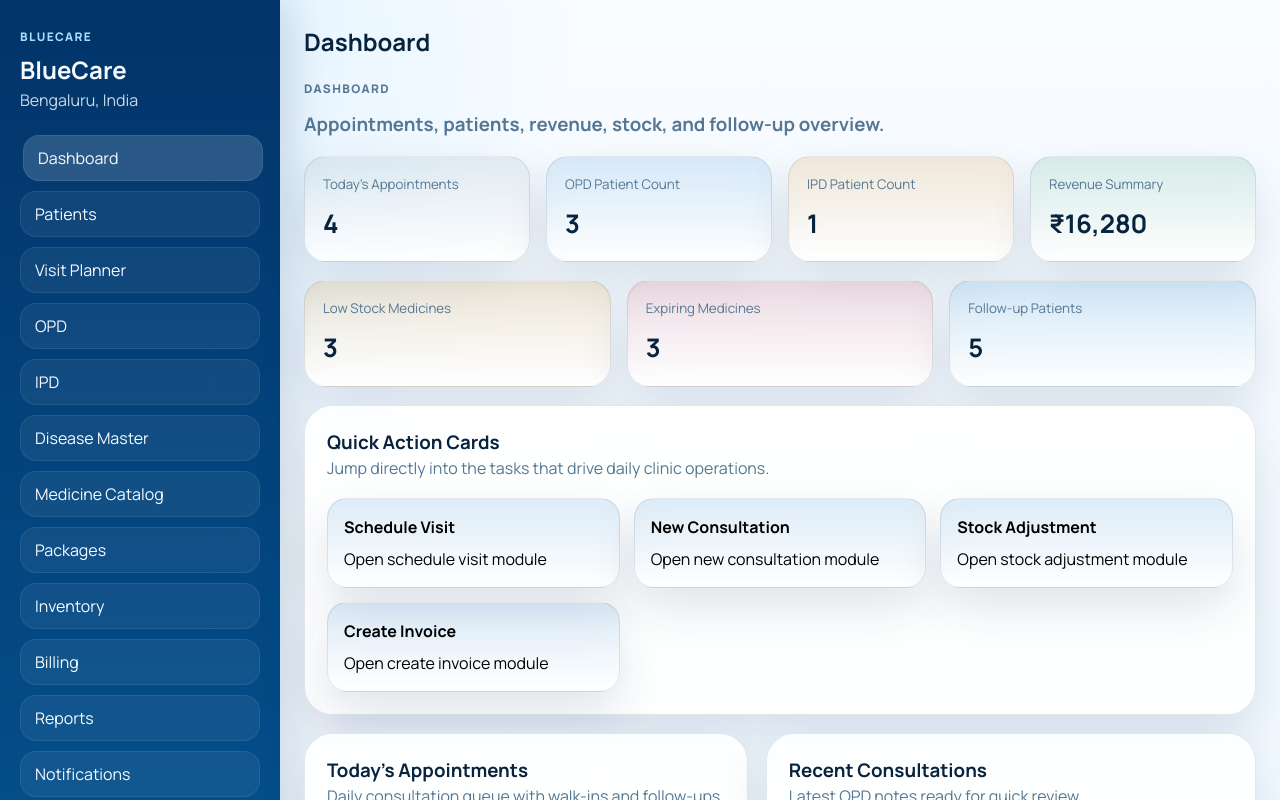
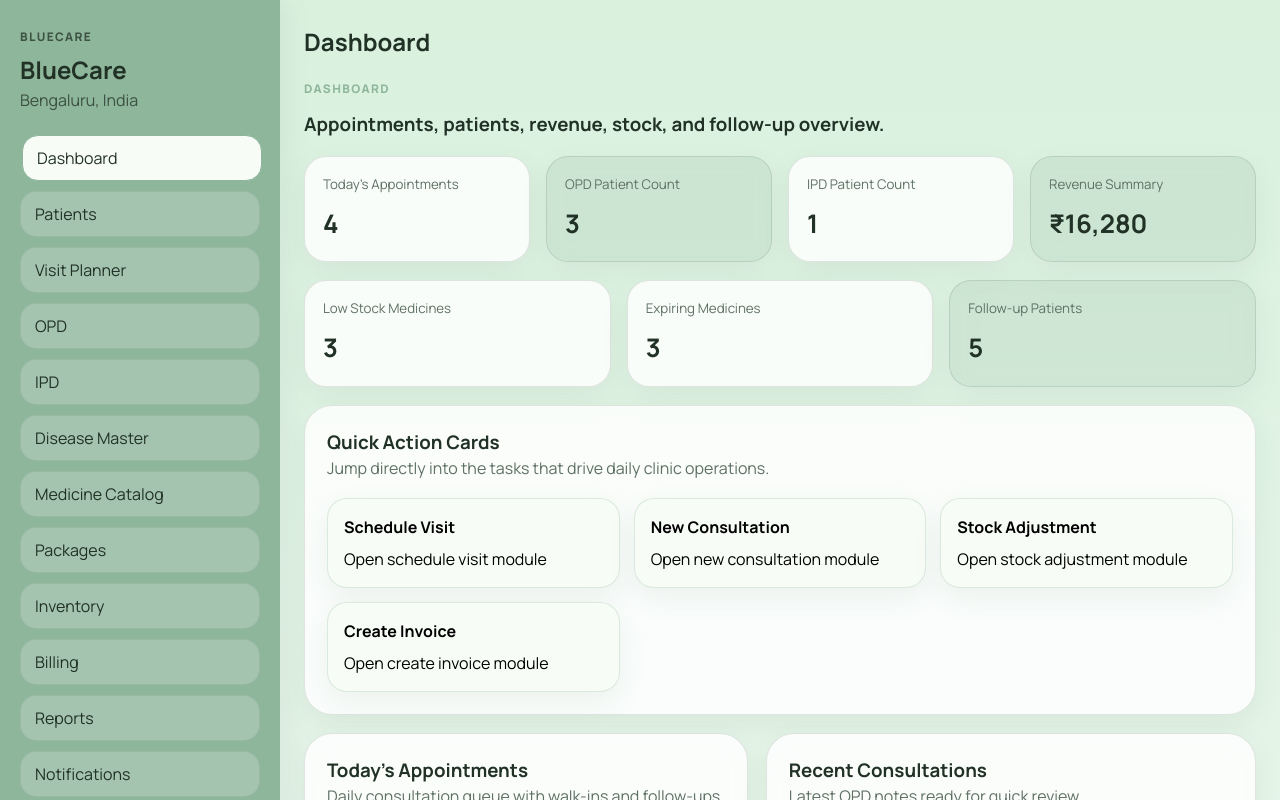
Before and after one commit to aniketnalli20/bluecaresolutions, a React (Vite) app in the folder frontend/: page / in a window 1280 px wide. Shown: the top 800 px of the page. Built offline with nearby package versions, Linux system fonts and the light colour scheme.

Commit message:
style: update app's color theme to earthy green
update all CSS color variables for light and dark modes, adjust component shadows and backgrounds, and add consistent focus-visible outline styles for better accessibility

```diff
--- a/frontend/src/App.css
+++ b/frontend/src/App.css
@@ -1,45 +1,41 @@
 :root {
-  --bg: #eff8ff;
-  --surface: rgba(255, 255, 255, 0.88);
-  --surface-strong: #ffffff;
-  --sidebar: linear-gradient(180deg, #023469, #0562a4);
-  --text: #08233d;
-  --muted: #557793;
-  --line: rgba(8, 35, 61, 0.1);
-  --primary: #0b75c9;
-  --primary-soft: rgba(11, 117, 201, 0.14);
-  --success: #0f8a5f;
-  --success-soft: rgba(15, 138, 95, 0.14);
+  --bg: #daf1de;
+  --surface: rgba(255, 255, 255, 0.82);
+  --surface-strong: #f8fcf7;
+  --sidebar: #8eb69b;
+  --text: #213126;
+  --muted: #5f7065;
+  --line: rgba(95, 112, 101, 0.18);
+  --primary: #8eb69b;
+  --primary-soft: rgba(142, 182, 155, 0.2);
+  --success: #8eb69b;
+  --success-soft: rgba(142, 182, 155, 0.2);
   --warning: #c77700;
   --warning-soft: rgba(199, 119, 0, 0.15);
   --danger: #c4334c;
   --danger-soft: rgba(196, 51, 76, 0.15);
-  --shadow: 0 20px 48px rgba(2, 43, 84, 0.12);
-  --page:
-    radial-gradient(circle at top left, rgba(103, 195, 255, 0.22), transparent 30%),
-    linear-gradient(180deg, #f8fcff 0%, #ecf7ff 100%);
+  --shadow: 0 10px 28px rgba(76, 97, 83, 0.08);
+  --page: linear-gradient(180deg, #daf1de 0%, #eef8f0 100%);
 }
 
 [data-theme='dark'] {
-  --bg: #071321;
-  --surface: rgba(10, 22, 38, 0.92);
-  --surface-strong: #091627;
-  --sidebar: linear-gradient(180deg, #06111d, #0a2d50);
-  --text: #ecf5ff;
-  --muted: #a2bfd8;
-  --line: rgba(162, 191, 216, 0.14);
-  --primary: #59b4ff;
-  --primary-soft: rgba(89, 180, 255, 0.16);
-  --success: #4ed0a0;
-  --success-soft: rgba(78, 208, 160, 0.16);
-  --warning: #f3ad45;
+  --bg: #111814;
+  --surface: rgba(26, 35, 29, 0.94);
+  --surface-strong: #1d2721;
+  --sidebar: #1a231e;
+  --text: #edf3ee;
+  --muted: #b3c1b7;
+  --line: rgba(179, 193, 183, 0.16);
+  --primary: #8eb69b;
+  --primary-soft: rgba(142, 182, 155, 0.24);
+  --success: #8eb69b;
+  --success-soft: rgba(142, 182, 155, 0.24);
+  --warning: #e6b35a;
   --warning-soft: rgba(243, 173, 69, 0.18);
   --danger: #ff7c97;
   --danger-soft: rgba(255, 124, 151, 0.18);
-  --shadow: 0 24px 54px rgba(0, 0, 0, 0.34);
-  --page:
-    radial-gradient(circle at top left, rgba(89, 180, 255, 0.08), transparent 28%),
-    linear-gradient(180deg, #040b14 0%, #071321 100%);
+  --shadow: 0 14px 36px rgba(0, 0, 0, 0.22);
+  --page: linear-gradient(180deg, #111814 0%, #17201a 100%);
 }
 
 .app-shell {
@@ -59,13 +55,12 @@
   gap: 22px;
   align-content: start;
   background: var(--sidebar);
-  color: #f6fbff;
-  box-shadow: 12px 0 36px rgba(2, 43, 84, 0.14);
+  color: var(--text);
+  box-shadow: 8px 0 24px rgba(76, 97, 83, 0.08);
 }
 
 .brand-block h1,
 .workspace h2,
-.hero-card h3,
 .section-intro h3,
 .panel h3,
 .empty-state h3 {
@@ -90,14 +85,15 @@
   letter-spacing: 0.12em;
   font-size: 0.74rem;
   font-weight: 800;
+  color: var(--primary);
 }
 
 .brand-block .eyebrow {
-  color: #a8dcff;
+  color: rgba(33, 49, 38, 0.75);
 }
 
 .brand-block p:not(.eyebrow) {
-  color: rgba(246, 251, 255, 0.82);
+  color: rgba(33, 49, 38, 0.76);
   line-height: 1.6;
 }
 
@@ -112,14 +108,26 @@
   border-radius: 16px;
   text-align: left;
   color: inherit;
-  background: rgba(255, 255, 255, 0.06);
-  border: 1px solid rgba(255, 255, 255, 0.08);
+  background: rgba(255, 255, 255, 0.2);
+  border: 1px solid rgba(33, 49, 38, 0.08);
 }
 
 .nav-button.active,
 .nav-button:hover {
-  background: rgba(255, 255, 255, 0.16);
-  transform: translateX(3px);
+  background: var(--surface-strong);
+  border-color: var(--primary);
+  transform: translateX(2px);
+}
+
+.nav-button:focus-visible,
+.primary-button:focus-visible,
+.ghost-button:focus-visible,
+.chip-button:focus-visible,
+input:focus-visible,
+select:focus-visible,
+textarea:focus-visible {
+  outline: 2px solid var(--primary);
+  outline-offset: 2px;
 }
 
 .sidebar-card {
@@ -128,8 +136,8 @@
   display: grid;
   gap: 12px;
   border-radius: 22px;
-  background: rgba(255, 255, 255, 0.08);
-  border: 1px solid rgba(255, 255, 255, 0.12);
+  background: rgba(255, 255, 255, 0.28);
+  border: 1px solid rgba(33, 49, 38, 0.08);
 }
 
 .workspace {
@@ -144,6 +152,12 @@
   justify-content: space-between;
   gap: 16px;
   align-items: flex-start;
+}
+
+.workspace h2,
+.panel h3,
+.section-intro h3 {
+  color: var(--text);
 }
 
 .toolbar,
@@ -166,7 +180,7 @@
   border: 1px solid var(--line);
   background: var(--surface);
   box-shadow: var(--shadow);
-  backdrop-filter: blur(14px);
+  backdrop-filter: blur(10px);
 }
 
 .panel,
@@ -254,23 +268,23 @@
 }
 
 .stat-card.primary {
-  background: linear-gradient(180deg, var(--primary-soft), var(--surface));
+  background: var(--primary-soft);
 }
 
 .stat-card.success {
-  background: linear-gradient(180deg, var(--success-soft), var(--surface));
+  background: var(--success-soft);
 }
 
 .stat-card.warning {
-  background: linear-gradient(180deg, var(--warning-soft), var(--surface));
+  background: rgba(255, 255, 255, 0.82);
 }
 
 .stat-card.danger {
-  background: linear-gradient(180deg, var(--danger-soft), var(--surface));
+  background: rgba(255, 255, 255, 0.82);
 }
 
 .stat-card.info {
-  background: linear-gradient(180deg, rgba(85, 119, 147, 0.12), var(--surface));
+  background: rgba(255, 255, 255, 0.82);
 }
 
 .action-grid {
@@ -289,11 +303,12 @@
 }
 
 .quick-action {
-  background: linear-gradient(180deg, var(--primary-soft), var(--surface));
+  background: var(--surface-strong);
+  border-color: rgba(142, 182, 155, 0.28);
 }
 
 .list-card.active {
-  outline: 2px solid rgba(11, 117, 201, 0.3);
+  outline: 2px solid var(--primary);
 }
 
 .list-card-header,
@@ -327,11 +342,12 @@
 }
 
 .info-pill {
-  background: rgba(255, 255, 255, 0.78);
+  background: var(--primary-soft);
+  color: var(--text);
 }
 
 .status-pill {
-  background: rgba(85, 119, 147, 0.1);
+  background: rgba(142, 182, 155, 0.16);
   color: var(--text);
 }
 
@@ -379,7 +395,7 @@
 
 .status-pill.discharged,
 .status-pill.slow {
-  background: rgba(85, 119, 147, 0.12);
+  background: rgba(142, 182, 155, 0.12);
   color: var(--muted);
 }
 
@@ -434,8 +450,10 @@ button:hover {
 }
 
 .primary-button {
-  color: #ffffff;
-  background: linear-gradient(135deg, #06579b, #0b75c9);
+  color: #182119;
+  font-weight: 700;
+  background: var(--primary);
+  border: 1px solid rgba(33, 49, 38, 0.08);
 }
 
 .ghost-button,
@@ -452,9 +470,9 @@ button:hover {
 }
 
 .active-chip {
-  background: linear-gradient(180deg, var(--primary-soft), var(--surface));
-  color: var(--primary);
-  border-color: rgba(11, 117, 201, 0.18);
+  background: var(--primary-soft);
+  color: var(--text);
+  border-color: var(--primary);
 }
 
 .admin-compact-grid .stat-card strong {
@@ -471,6 +489,7 @@ button:hover {
   overflow-x: auto;
   border-radius: 20px;
   border: 1px solid var(--line);
+  background: var(--surface-strong);
 }
 
 table {
@@ -486,22 +505,27 @@ td {
 }
 
 th {
-  color: var(--muted);
+  color: var(--text);
   font-weight: 700;
+  background: var(--primary-soft);
+}
+
+tbody tr:hover {
+  background: rgba(142, 182, 155, 0.08);
 }
 
 .warning-card.low,
 .warning-card.near-expiry {
-  background: linear-gradient(180deg, var(--warning-soft), var(--surface));
+  background: rgba(255, 255, 255, 0.82);
 }
 
 .warning-card.out,
 .warning-card.expired {
-  background: linear-gradient(180deg, var(--danger-soft), var(--surface));
+  background: rgba(255, 255, 255, 0.82);
 }
 
 .warning-card.slow {
-  background: linear-gradient(180deg, rgba(85, 119, 147, 0.12), var(--surface));
+  background: rgba(255, 255, 255, 0.82);
 }
 
 .empty-state {
@@ -524,7 +548,7 @@ th {
 }
 
 .toast.success {
-  border-left: 4px solid var(--success);
+  border-left: 4px solid var(--primary);
 }
 
 .toast.error {
@@ -535,8 +559,8 @@ th {
   min-height: 100vh;
   display: grid;
   place-items: center;
-  background: linear-gradient(135deg, #043c75, #0b75c9);
-  color: #ffffff;
+  background: var(--page);
+  color: var(--text);
   font-size: 1.1rem;
 }
 
--- a/frontend/src/index.css
+++ b/frontend/src/index.css
@@ -1,6 +1,6 @@
 :root {
-  color: #05223c;
-  background: #f5fdff;
+  color: #213126;
+  background: #daf1de;
   font-family: 'Manrope', 'Segoe UI', Tahoma, Geneva, Verdana, sans-serif;
   line-height: 1.5;
   font-weight: 400;
@@ -21,9 +21,7 @@ html {
 body {
   margin: 0;
   min-width: 320px;
-  background:
-    radial-gradient(circle at top left, rgba(202, 240, 248, 0.9), transparent 26%),
-    linear-gradient(180deg, #f8fdff 0%, #eefbfe 100%);
+  background: #daf1de;
 }
 
 button,
@@ -34,8 +32,13 @@ textarea {
 }
 
 a {
-  color: inherit;
+  color: #8eb69b;
   text-decoration: none;
+}
+
+[data-theme='dark'] body {
+  background: #111814;
+  color: #edf3ee;
 }
 
 #root {
```
Also changed, not shown: 1 other file (tests, documents, lock files or other folders).
